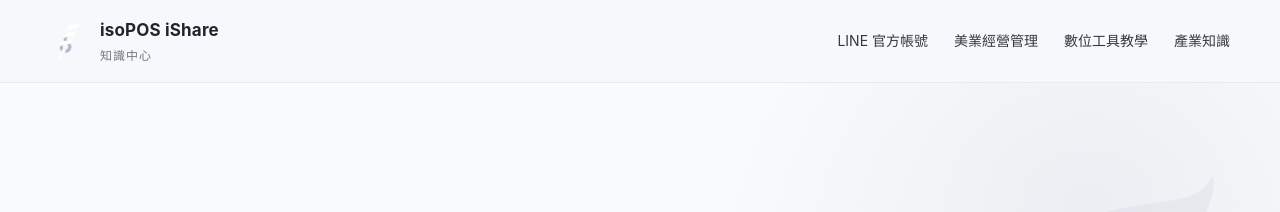
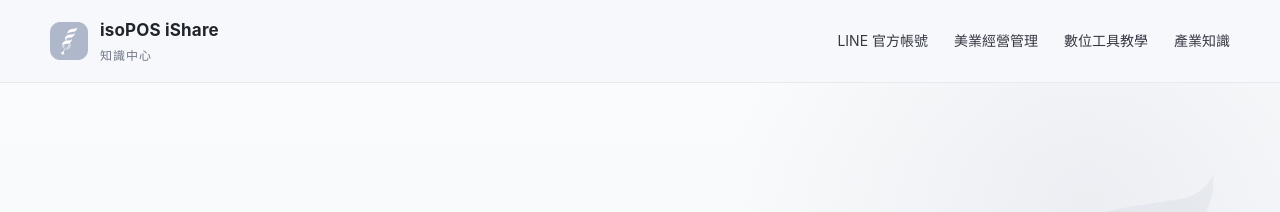
Before and after one commit to isopossoft/isoPOS-ishare, a Jekyll site: the page built from index.html, in a window 1280 px wide. Shown: the top 212 px of the page. Built offline with Jekyll 4.4.1, drawn with Linux system fonts in a browser that asks for light colours.

Commit message:
Update default.html

```diff
--- a/_layouts/default.html
+++ b/_layouts/default.html
@@ -39,7 +39,7 @@
 <header class="site-header">
   <div class="container header-inner">
     <a class="brand" href="{{ '/' | relative_url }}">
-      <img src="{{ '/assets/images/isopos-logo-symbol.png' | relative_url }}" alt="isoPOS Logo">
+      <img src="{{ '/assets/images/isopos-icon.png' | relative_url }}" alt="isoPOS Logo">
       <span class="brand-copy">
         <strong>isoPOS iShare</strong>
         <small>知識中心</small>
```
